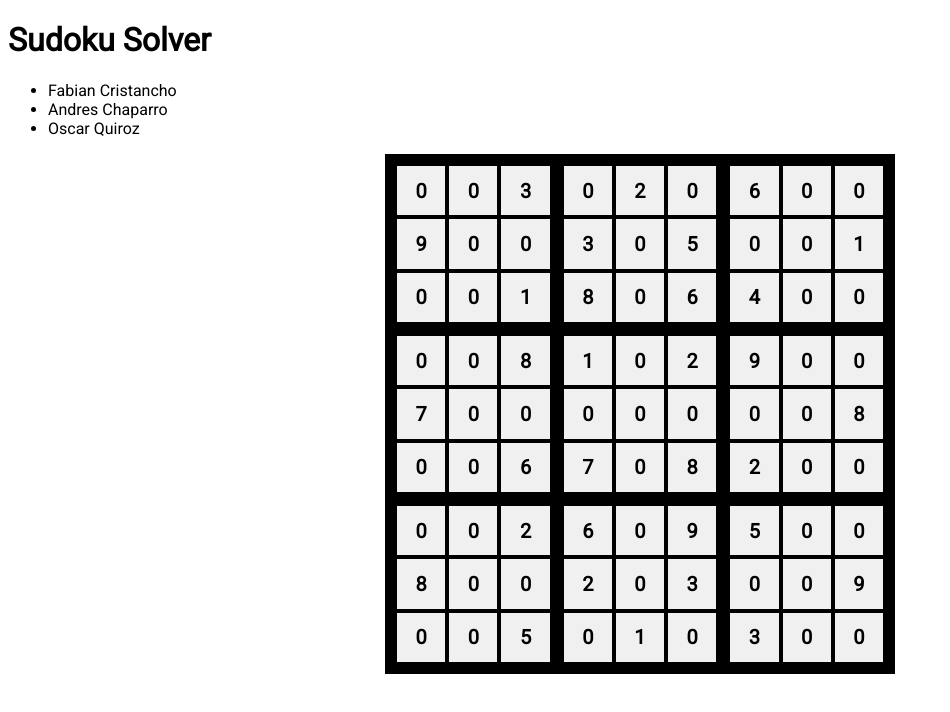
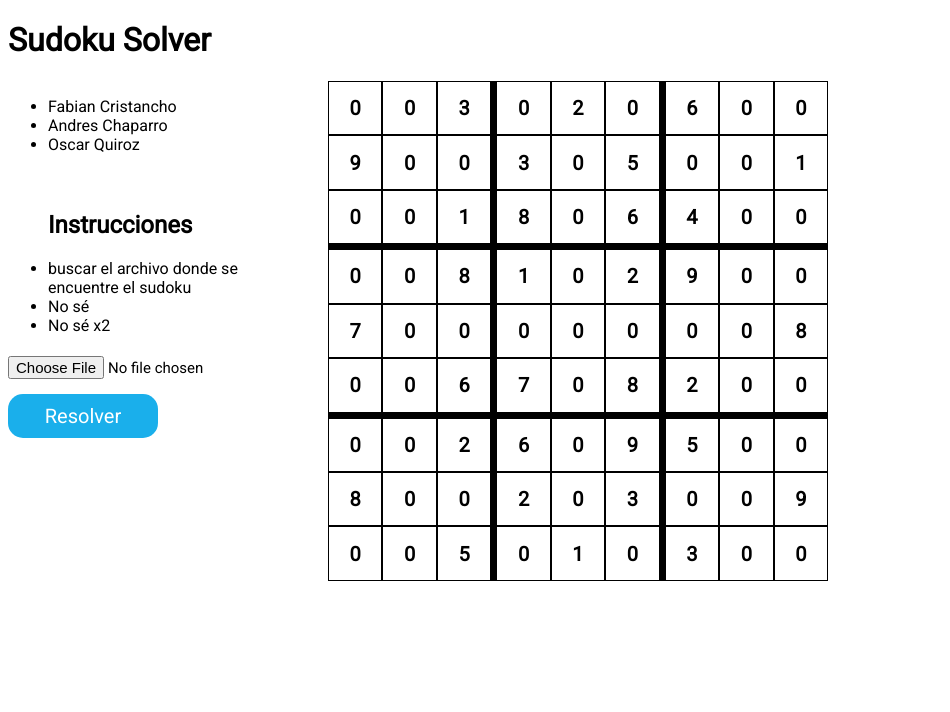
Before and after one commit to oscar-quiroz/sudokuAngular, an Angular app: page / in a window 1280 px wide. Shown: the top 712 px of the page, without its empty margins (0-950 px from the left). Built offline with nearby package versions, Linux system fonts and the light colour scheme.

Commit message:
arreglos de interfaz

```diff
--- a/src/app/app.component.css
+++ b/src/app/app.component.css
@@ -0,0 +1,37 @@
+.container {
+    display: flex;
+    gap: 20px;
+}
+
+.input-cont {
+    width: 300px;
+    display: flex;
+    flex-direction: column;
+    gap: 5px;
+}
+
+input[type="file"] {
+    font-size: 15px;
+    cursor: pointer;
+}
+
+.btn {
+    padding: 10px;
+    margin-top: 10px;
+    background-color: rgb(26, 175, 235);
+    color: #fff;
+    font-size: 20px;
+    border: none;
+    outline: none;
+    border-radius: 15px;
+    width: 50%;
+    cursor: pointer;
+}
+
+.btn:hover {
+    background-color: rgb(0, 183, 255);
+}
+
+.active {
+    background-color: rgb(28, 221, 147);
+}
--- a/src/app/app.component.html
+++ b/src/app/app.component.html
@@ -1,2 +1,40 @@
-<h1> Sudoku Solver</h1>
-<app-sudoku></app-sudoku>
+<div>
+    <h1> Sudoku Solver</h1>
+</div>
+
+<div class="container">
+    <div class="input-cont">
+        <ul>
+            <li>
+                Fabian Cristancho
+            </li>
+            <li>
+                Andres Chaparro
+            </li>
+            <li>
+                Oscar Quiroz
+            </li>
+        </ul>
+        <ul>
+            <h2>Instrucciones </h2>
+            <li>
+                buscar el archivo donde se encuentre el sudoku
+            </li>
+            <li>
+                No sé
+            </li>
+
+            <li>
+                No sé x2
+            </li>
+        </ul>
+        <input type="file" accept=".txt" [ngClass]="ok" (change)="onSelectFile($event)">
+
+
+        <button class="btn"> Resolver </button>
+
+    </div>
+    <div class="sudoku">
+        <app-sudoku></app-sudoku>
+    </div>
+</div>
--- a/src/app/app.component.ts
+++ b/src/app/app.component.ts
@@ -7,4 +7,10 @@ import { Component } from '@angular/core';
 })
 export class AppComponent {
   title = 'sudokuSolver';
+ok="";
+
+onSelectFile(e:any){
+  this.ok="active";
 }
+
+}
--- a/src/app/components/sudoku/sudoku.component.css
+++ b/src/app/components/sudoku/sudoku.component.css
@@ -3,7 +3,6 @@
     display: grid;
     grid-template-columns: auto auto auto auto auto auto auto auto auto;
     background-color: #000;
-    padding: 10px 0px 10px 10px;
     width: 500px;
     height: 500px;
 }
@@ -12,21 +11,25 @@
     display: flex;
     justify-content: center;
     align-items: center;
-    background-color: rgb(240, 240, 240);
-    border: 2px solid #000;
+    background-color: #fff;
+    border: 1px solid #000;
     padding: 5px;
     font-size: 20px;
     text-align: center;
 }
 
 .grid-item:nth-child(3n) {
-    margin-right: 10px;
+    margin-right: 5px;
+}
+
+.grid-item:nth-child(9n) {
+    margin-right: 0px;
 }
 
 .grid-item:nth-child(n+19):nth-child(-n+27) {
-    margin-bottom: 10px;
+    margin-bottom: 5px;
 }
 
 .grid-item:nth-child(n+46):nth-child(-n+54) {
-    margin-bottom: 10px;
+    margin-bottom: 5px;
 }
--- a/src/app/components/sudoku/sudoku.component.html
+++ b/src/app/components/sudoku/sudoku.component.html
@@ -1,16 +1,3 @@
-<ul>
-    <li>
-        Fabian Cristancho
-    </li>
-    <li>
-        Andres Chaparro
-    </li>
-    <li>
-        Oscar Quiroz
-    </li>
-</ul>
-
-
 <div class="grid-container">
     <div *ngFor="let item of array" class="grid-item"> <strong>{{item}}</strong> </div>
 </div>
```
